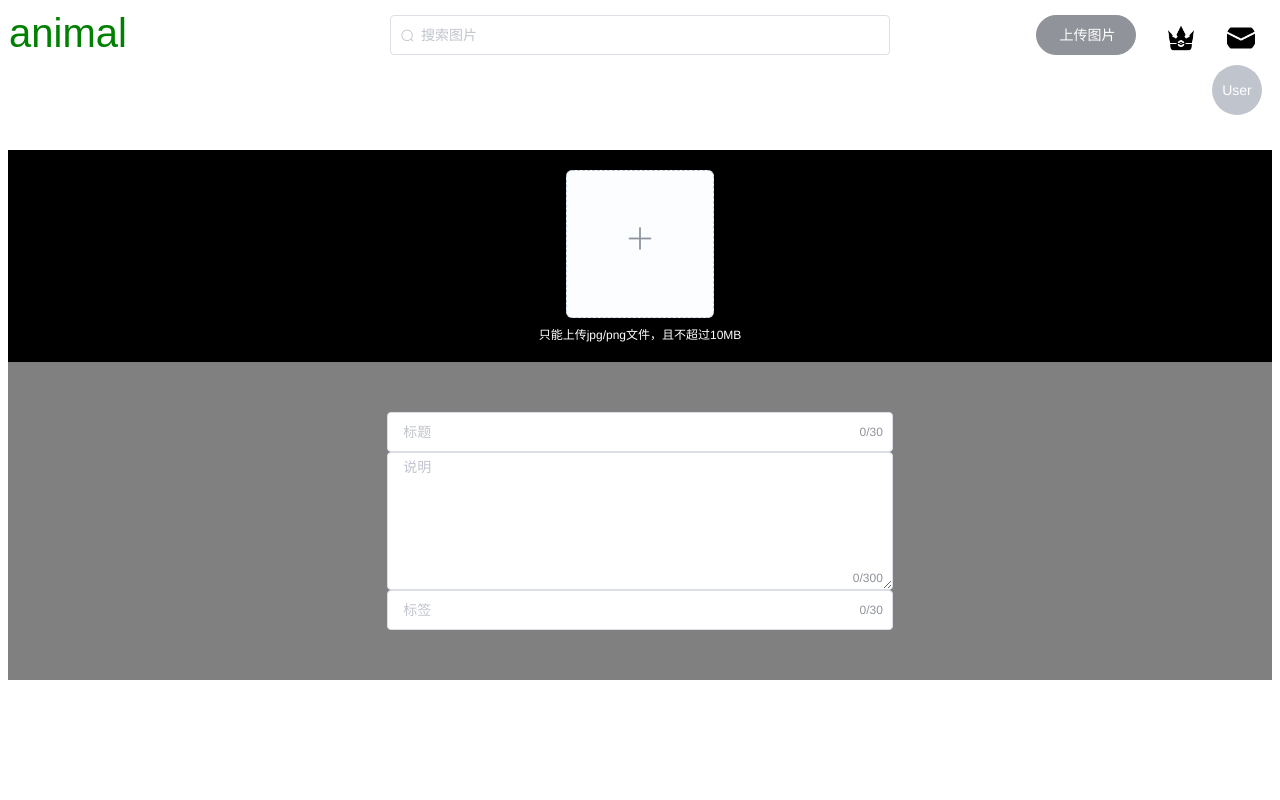
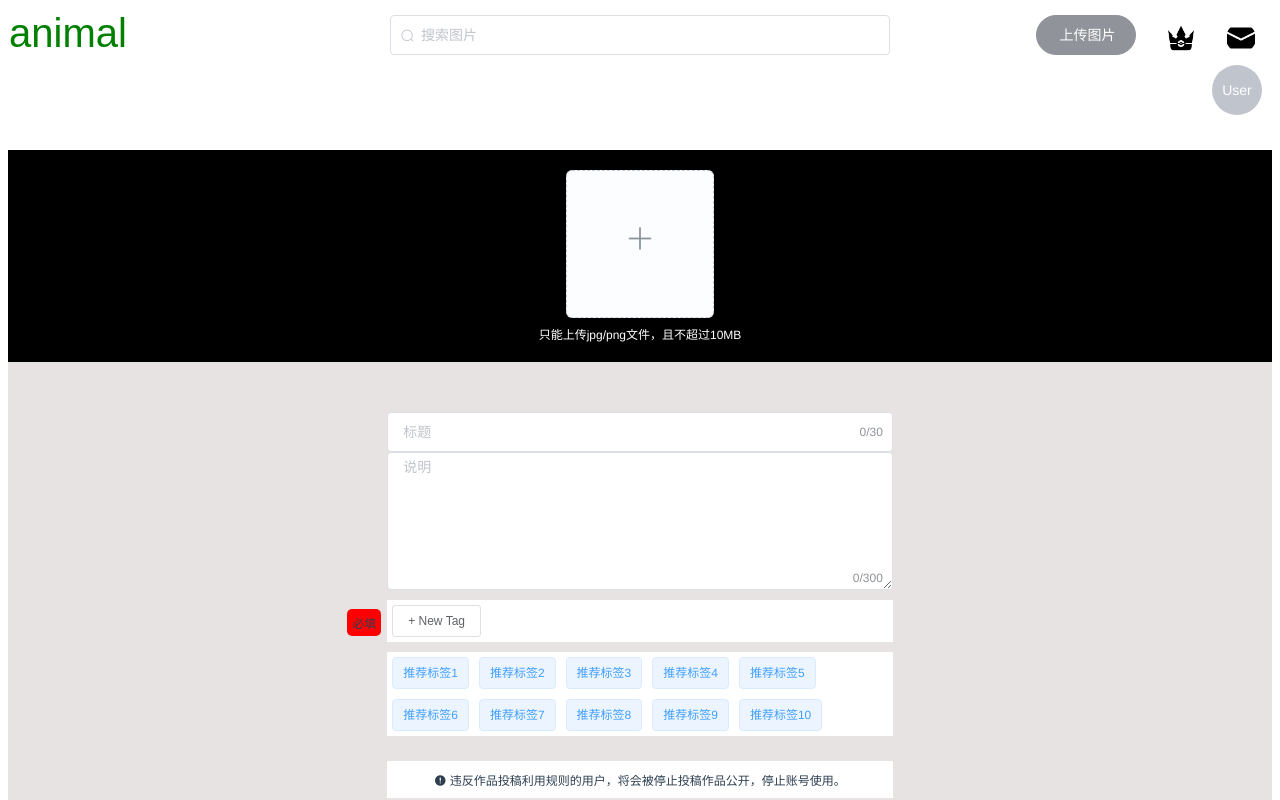
Before and after one commit to VIP-bear/animal-vue, a Vue app: page /upload in a window 1280 px wide. Shown: the top 800 px of the page. Built offline with nearby package versions, Linux system fonts and the light colour scheme.

Commit message:
完善图片上传界面

```diff
--- a/src/pages/Upload.vue
+++ b/src/pages/Upload.vue
@@ -5,15 +5,16 @@
       <el-upload
         action="#"
         list-type="picture-card"
+        limit="1"
+        :on-change="uploadSuccess"
+        :on-remove="removeSuccess"
+        accept="image/jpg,image/png,image/jpeg"
         :auto-upload="false">
         <i slot="default" class="el-icon-plus"></i>
         <div slot="tip" style="font-size:12px; color: white;" class="el-upload__tip">只能上传jpg/png文件，且不超过10MB</div>
       </el-upload>
-      <el-dialog :visible.sync="dialogVisible">
-        <img width="100%" :src="dialogImageUrl" alt="">
-      </el-dialog>
     </div>
-    <div style="background-color: gray; padding: 50px 0px">
+    <div style="background-color: rgb(231, 227, 227); padding: 50px 0px">
       <div class="image-msg">
         <el-input
           placeholder="标题"
@@ -30,14 +31,43 @@
           rows="6"
           show-word-limit>
         </el-input>
-        <el-input
-          style="image-tags"
-          placeholder="标签"
-          v-model="imageTitle"
-          maxlength="30"
-          show-word-limit
-          clearable>
-        </el-input>
+        <div class="image-tags">
+          <span class="input-desc">必填</span>
+          <el-tag
+            style="margin: 5px; cursor: pointer;"
+            :key="tag"
+            v-for="tag in dynamicTags"
+            closable
+            :disable-transitions="false"
+            @close="handleClose(tag)">
+            {{tag}}
+          </el-tag>
+          <el-input
+            class="input-new-tag"
+            v-if="inputVisible"
+            v-model="inputValue"
+            ref="saveTagInput"
+            size="small"
+            @keyup.enter.native="handleInputConfirm"
+            @blur="handleInputConfirm">
+          </el-input>
+          <el-button v-else class="button-new-tag" size="small" @click="showInput">+ New Tag</el-button>
+        </div>
+        <div class="recomment-tags">
+          <el-tag
+            style="margin: 5px; cursor: pointer;"
+            :key="tag"
+            v-for="tag in recommendTags"
+            :disable-transitions="false"
+            @click="addToTags(tag)">
+            {{tag}}
+          </el-tag>
+        </div>
+        <div class="upload-rule">
+          <i class="el-icon-warning"></i>
+          违反作品投稿利用规则的用户，将会被停止投稿作品公开，停止账号使用。
+        </div>
+        <el-button class="upload-btn" type="primary" round>投稿</el-button>
       </div>
     </div>
   </div>
@@ -50,22 +80,75 @@ export default {
   name: 'Upload',
   data () {
     return {
+      uploadImage: '',
       msg: 'animal',
       dialogImageUrl: '',
       imageTitle: '',
-      imageDesc: ''
+      imageDesc: '',
+      dynamicTags: [],
+      recommendTags: ['推荐标签1', '推荐标签2', '推荐标签3', '推荐标签4', '推荐标签5', '推荐标签6', '推荐标签7', '推荐标签8', '推荐标签9', '推荐标签10'],
+      inputVisible: false,
+      inputValue: ''
     }
   },
   methods: {
-    handlePictureCardPreview (file) {
-      this.dialogImageUrl = file.url
-      this.dialogVisible = true
+    // 选择图片成功时触发
+    uploadSuccess (response, file, fileList) {
+      this.uploadImage = file
+    },
+    // 移除图片时触发
+    removeSuccess (file, fileList) {
+      this.uploadImage = ''
+    },
+    handleClose (tag) {
+      this.dynamicTags.splice(this.dynamicTags.indexOf(tag), 1)
+    },
+    showInput () {
+      this.inputVisible = true
+      this.$nextTick(_ => {
+        this.$refs.saveTagInput.$refs.input.focus()
+      })
+    },
+    handleInputConfirm () {
+      let inputValue = this.inputValue
+      if (inputValue) {
+        this.dynamicTags.push(inputValue)
+      }
+      this.inputVisible = false
+      this.inputValue = ''
+    },
+    addToTags (tag) {
+      this.dynamicTags.push(tag)
     }
   }
 }
 </script>
 
 <style scoped>
+.el-tag + .el-tag {
+  margin-left: 5px;
+}
+.button-new-tag {
+  margin-left: 5px;
+  height: 32px;
+  line-height: 30px;
+  padding-top: 0;
+  padding-bottom: 0;
+}
+.input-new-tag {
+  width: 90px;
+  margin-left: 5px;
+  vertical-align: bottom;
+}
+.input-desc {
+  position: absolute;
+  margin-left: -40px;
+  margin-top: 4px;
+  background-color: red;
+  font-size: 12px;
+  padding: 5px;
+  border-radius: 5px;
+}
 .bg-image {
   height: 150px;
   width: 100%;
@@ -77,4 +160,26 @@ export default {
 .image-msg {
   margin: 0px 30%;
 }
+.image-tags {
+  background-color: white;
+  text-align: left;
+  margin-top: 10px;
+  padding: 5px 0px;
+}
+.recomment-tags {
+  background-color: white;
+  text-align: left;
+  margin-top: 10px;
+}
+.upload-rule {
+  background-color: white;
+  margin-top: 25px;
+  font-size: 12px;
+  padding: 10px;
+}
+.upload-btn {
+  margin-top: 70px;
+  font-size: 20px;
+  width: 150px;
+}
 </style>
```
